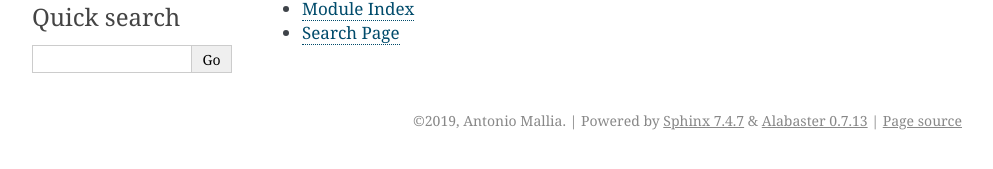
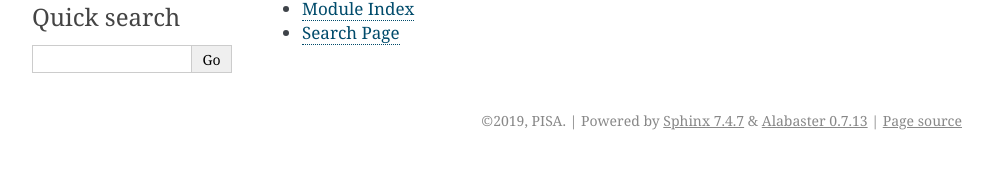
Before and after one commit to pisa-engine/pisa, a Sphinx documentation site: the page built from docs/source/index.rst, in a window 1280 px wide. Shown: the part 245-414 px from the top of the page, without its empty margins (148-1141 px from the left). Built offline with Sphinx 7.4.7, drawn with Linux system fonts in a browser that asks for light colours.

Commit message:
Fix naming

```diff
--- a/docs/source/conf.py
+++ b/docs/source/conf.py
@@ -20,8 +20,8 @@
 # -- Project information -----------------------------------------------------
 
 project = 'pisa'
-copyright = '2019, Antonio Mallia'
-author = 'Antonio Mallia'
+copyright = '2019, PISA'
+author = 'PISA'
 
 # The short X.Y version
 version = ''
@@ -131,7 +131,7 @@ latex_elements = {
 #  author, documentclass [howto, manual, or own class]).
 latex_documents = [
     (master_doc, 'pisa.tex', 'pisa Documentation',
-     'Antonio Mallia', 'manual'),
+     'PISA', 'manual'),
 ]
 
 
```
